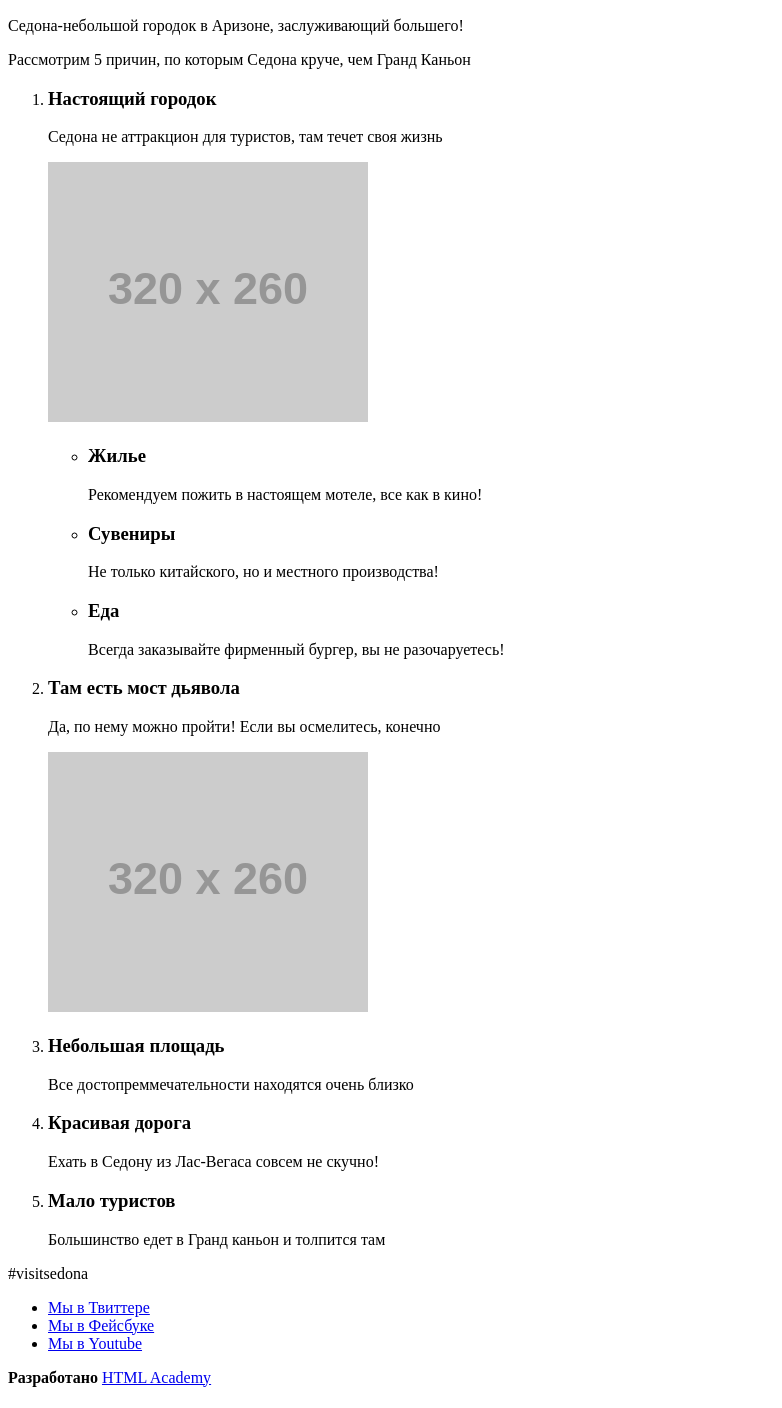
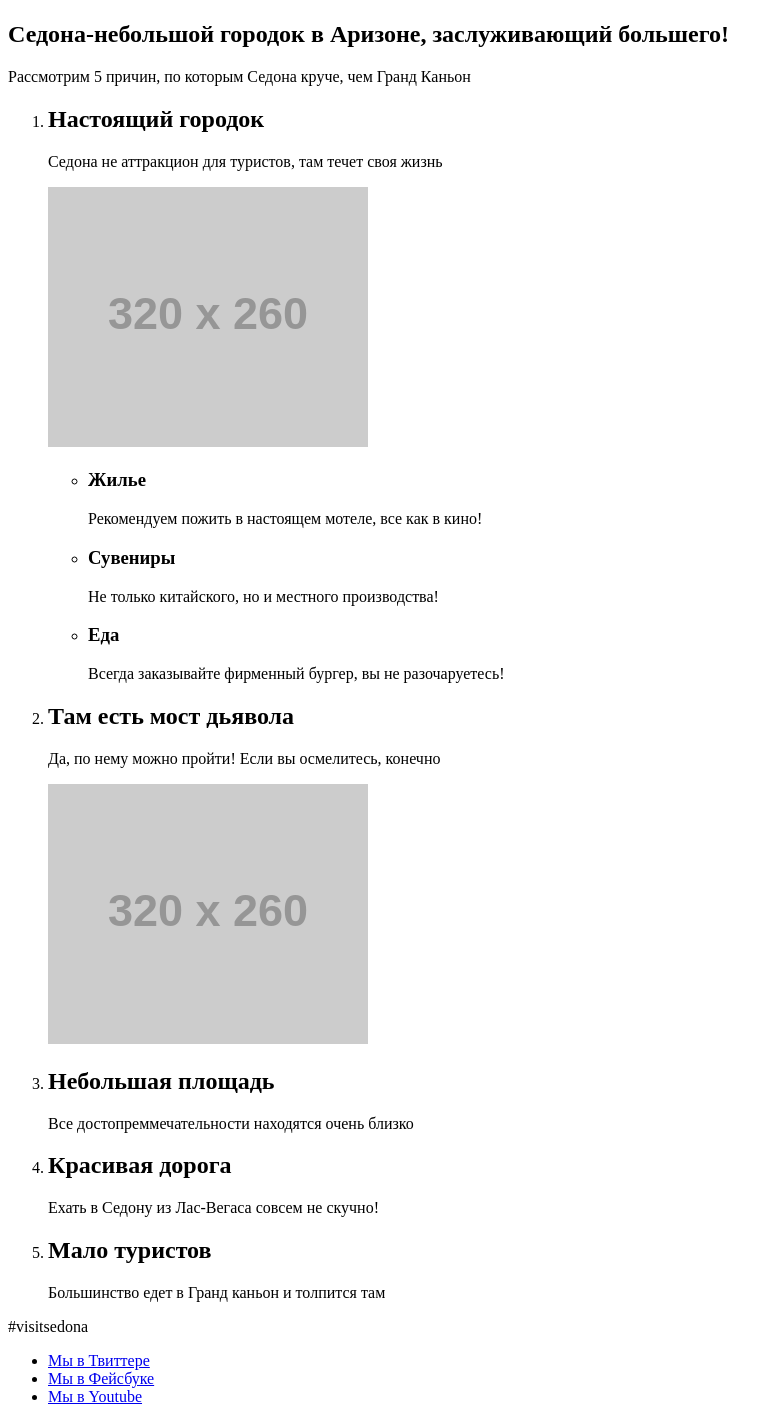
Before and after one commit to Kattysark/1162615-sedona-18, a website: page source/index.html in a window 1280 px wide. Shown: the part 483-1891 px from the top of the page, without its empty margins (0-782 px from the left). Drawn offline with Linux system fonts and the light colour scheme; placeholder pictures from the web are drawn by us.

Commit message:
правки

```diff
--- a/source/index.html
+++ b/source/index.html
@@ -24,16 +24,16 @@
       <img class="promo__text" src="https://via.placeholder.com/320x260" width="320" height="260" alt="Добро пожаловать в Седону">
     </div>
     <section class="inform">
-      <header class="inform__header">
-        <p class="inform__heading">Седона-небольшой городок в Аризоне, заслуживающий большего!</p>
+      <div class="inform__header">
+        <h1 class="inform__heading">Седона-небольшой городок в Аризоне, заслуживающий большего!</h1>
         <p class="inform__intro">Рассмотрим 5 причин, по которым Седона круче, чем Гранд Каньон</p>
-      </header>
+      </div>
     </section>
     <section class="advantages">
       <ol class="advantages__list">
-        <li class="advantages__item">
+        <li class="advantages-block">
           <div class="advantages-block__text">
-            <h3 class="advantages__title">Настоящий городок</h3>
+            <h2 class="advantages__title">Настоящий городок</h2>
             <p class="advantages__description">Седона не аттракцион для туристов, там течет своя жизнь</p>
           </div>
           <div class="advantages-block__image">
@@ -53,30 +53,31 @@
               <p class="features__description">Всегда заказывайте фирменный бургер, вы не разочаруетесь!</p>
             </li>
           </ul>
-        <li class="advantages__item">
+        </li>
+        <li class="advantages-block">
           <div class="advantages-block__text">
-            <h3 class="advantages__title">Там есть мост дьявола</h3>
+            <h2 class="advantages__title">Там есть мост дьявола</h2>
             <p class="advantages__description">Да, по нему можно пройти! Если вы осмелитесь, конечно</p>
           </div>
           <div class="advantages-block__image">
             <img class="advantages_pic" src="https://via.placeholder.com/320x260" width="320" height="260" alt="Дьявольский мост">
           </div>
         </li>
-        <li class="advantages__item">
+        <li class="advantages-block">
           <div class="advantages-block__text">
-            <h3 class="advantages__title">Небольшая площадь</h3>
+            <h2 class="advantages__title">Небольшая площадь</h2>
             <p class="advantages__description">Все достопреммечательности находятся очень близко</p>
           </div>
         </li>
-        <li class="advantages__item">
+        <li class="advantages-block">
           <div class="advantages-block__text">
-            <h3 class="advantages__title">Красивая дорога</h3>
+            <h2 class="advantages__title">Красивая дорога</h2>
             <p class="advantages__description">Ехать в Седону из Лас-Вегаса совсем не скучно!</p>
           </div>
         </li>
-        <li class="advantages__item">
+        <li class="advantages-block">
           <div class="advantages-block__text">
-            <h3 class="advantages__title">Мало туристов</h3>
+            <h2 class="advantages__title">Мало туристов</h2>
             <p class="advantages__description">Большинство едет в Гранд каньон и толпится там</p>
           </div>
         </li>
```
Also changed, not shown: source/form.html (line endings or trailing spaces).
